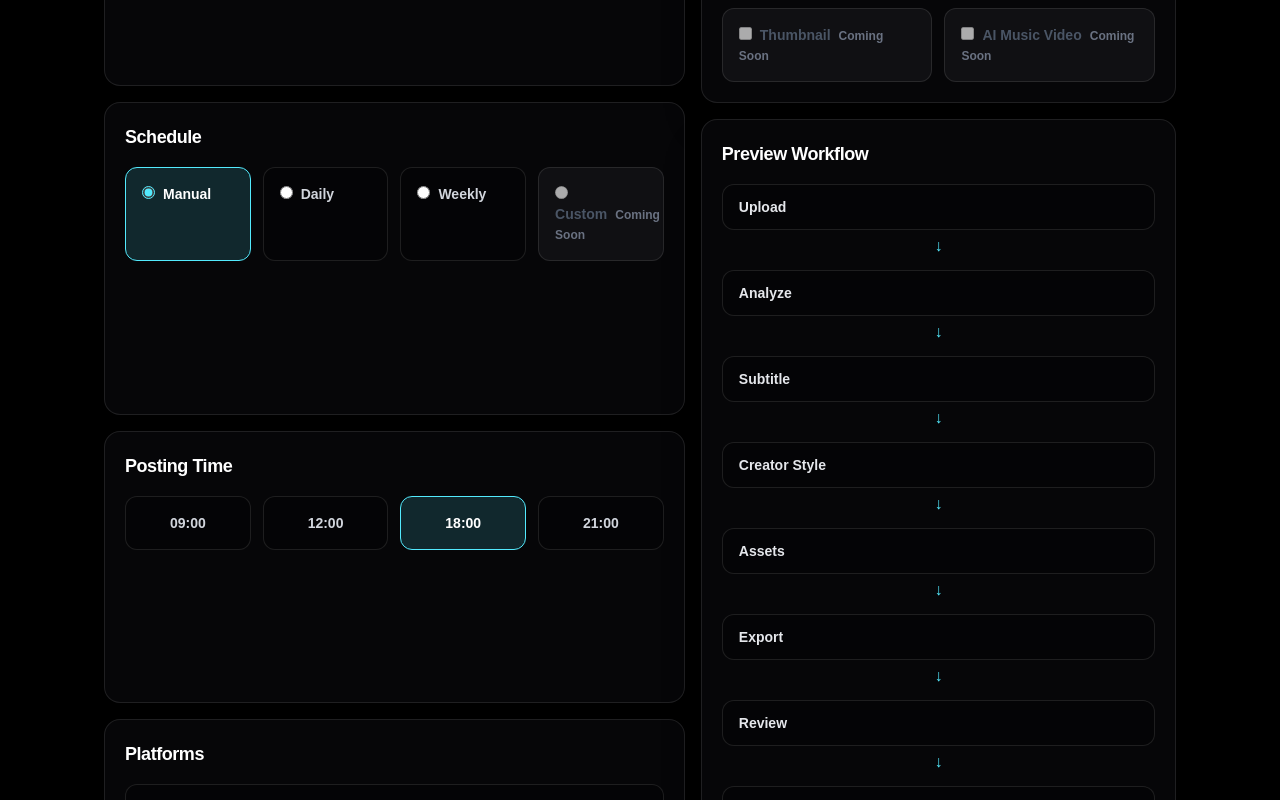
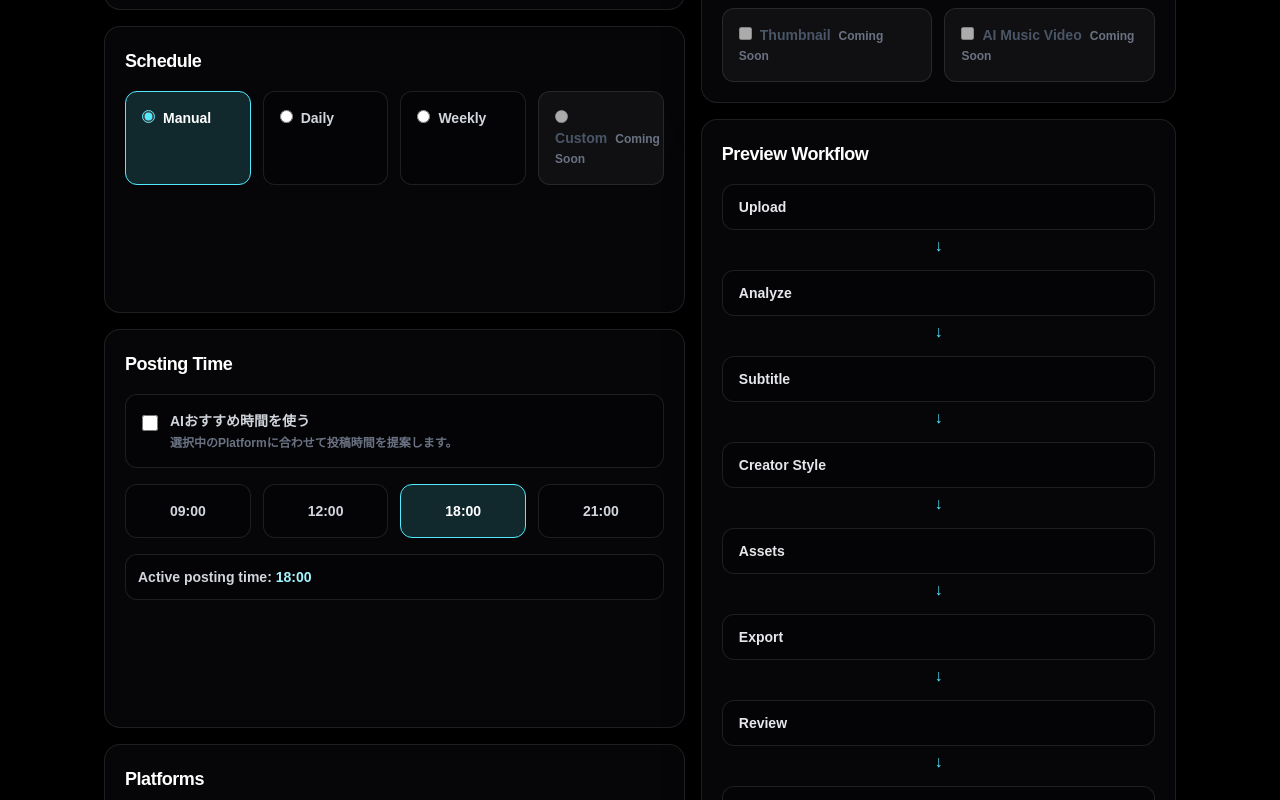
Before and after one commit to hiro042355/easyslice-ai, a Next.js app: page /autopilot in a window 1280 px wide. Shown: the part 1045-1845 px from the top of the page. Built offline with nearby package versions, Linux system fonts and the light colour scheme.

Commit message:
Add AI recommended posting time selection

```diff
--- a/app/autopilot/page.tsx
+++ b/app/autopilot/page.tsx
@@ -25,6 +25,7 @@ type AutopilotConfig = {
   enabled: boolean;
   uploadSource: UploadSource;
   schedule: ScheduleMode;
+  useRecommendedTime: boolean;
   postingTime: PostingTime;
   platforms: Platform[];
   creatorStyle: CreatorStyle;
@@ -98,6 +99,7 @@ const defaultAutopilotConfig: AutopilotConfig = {
   enabled: false,
   uploadSource: "local-video",
   schedule: "manual",
+  useRecommendedTime: false,
   postingTime: "18:00",
   platforms: ["youtube"],
   creatorStyle: "standard",
@@ -169,6 +171,9 @@ export default function CreatorAutopilotPage() {
     recommendationPlatform,
     new Date().getDay()
   );
+  const effectivePostingTime = autopilotConfig.useRecommendedTime
+    ? postingRecommendation.recommendedTime
+    : autopilotConfig.postingTime;
 
   return (
     <main className="min-h-screen overflow-hidden bg-black text-white">
@@ -289,13 +294,68 @@ export default function CreatorAutopilotPage() {
             </Section>
 
             <Section title="Posting Time">
+              <label
+                className={
+                  autopilotConfig.useRecommendedTime
+                    ? "mb-4 flex cursor-pointer items-start gap-3 rounded-xl border border-cyan-300 bg-cyan-300/15 p-4 text-sm font-bold text-white"
+                    : "mb-4 flex cursor-pointer items-start gap-3 rounded-xl border border-white/10 bg-black/25 p-4 text-sm font-bold text-gray-300 hover:border-cyan-300/40"
+                }
+              >
+                <input
+                  type="checkbox"
+                  checked={autopilotConfig.useRecommendedTime}
+                  onChange={(event) =>
+                    setConfig("useRecommendedTime", event.target.checked)
+                  }
+                  className="mt-1 h-4 w-4 accent-cyan-300"
+                />
+                <span>
+                  AIおすすめ時間を使う
+                  <span className="mt-1 block text-xs font-semibold text-gray-500">
+                    選択中のPlatformに合わせて投稿時間を提案します。
+                  </span>
+                </span>
+              </label>
+
+              {autopilotConfig.useRecommendedTime && (
+                <div className="mb-4 rounded-2xl border border-cyan-300/25 bg-cyan-300/[0.08] p-4">
+                  <div className="flex flex-col gap-3 sm:flex-row sm:items-start sm:justify-between">
+                    <div>
+                      <p className="text-xs font-black uppercase tracking-[0.18em] text-cyan-200">
+                        Recommended
+                      </p>
+                      <p className="mt-2 text-3xl font-black text-white">
+                        {postingRecommendation.recommendedTime}
+                      </p>
+                    </div>
+
+                    <div className="rounded-full border border-cyan-300/30 bg-cyan-300/10 px-3 py-1 text-sm font-black text-cyan-100">
+                      Confidence {postingRecommendation.confidence}%
+                    </div>
+                  </div>
+
+                  <div className="mt-4 rounded-xl border border-white/10 bg-black/25 p-3">
+                    <p className="text-xs font-semibold uppercase tracking-[0.16em] text-gray-500">
+                      Reason
+                    </p>
+                    <p className="mt-2 text-sm font-semibold leading-6 text-gray-200">
+                      {postingRecommendation.reason}
+                    </p>
+                  </div>
+                </div>
+              )}
+
               <div className="grid gap-3 sm:grid-cols-4">
                 {postingTimes.map((time) => (
                   <button
                     key={time}
                     type="button"
-                    onClick={() => setConfig("postingTime", time)}
+                    onClick={() => {
+                      setConfig("postingTime", time);
+                      setConfig("useRecommendedTime", false);
+                    }}
                     className={
+                      !autopilotConfig.useRecommendedTime &&
                       autopilotConfig.postingTime === time
                         ? "rounded-xl border border-cyan-300 bg-cyan-300/15 p-4 text-sm font-black text-white"
                         : "rounded-xl border border-white/10 bg-black/25 p-4 text-sm font-bold text-gray-300 hover:border-cyan-300/40"
@@ -304,6 +364,13 @@ export default function CreatorAutopilotPage() {
                     {time}
                   </button>
                 ))}
+              </div>
+
+              <div className="mt-4 rounded-xl border border-white/10 bg-black/25 p-3 text-sm font-semibold text-gray-300">
+                Active posting time:{" "}
+                <span className="font-black text-cyan-200">
+                  {effectivePostingTime}
+                </span>
               </div>
             </Section>
 
@@ -352,12 +419,14 @@ export default function CreatorAutopilotPage() {
                       {postingRecommendation.platform}
                     </p>
                     <p className="mt-3 text-4xl font-black text-white">
-                      {postingRecommendation.recommendedTime}
+                      {effectivePostingTime}
                     </p>
                   </div>
 
                   <div className="rounded-full border border-cyan-300/30 bg-cyan-300/10 px-3 py-1 text-sm font-black text-cyan-100">
-                    Confidence {postingRecommendation.confidence}%
+                    {autopilotConfig.useRecommendedTime
+                      ? `Confidence ${postingRecommendation.confidence}%`
+                      : "Manual Time"}
                   </div>
                 </div>
 
```
